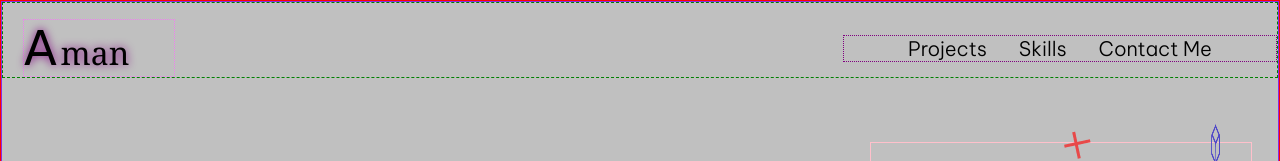
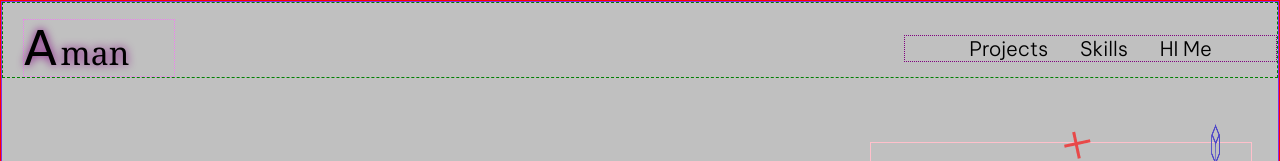
Before and after one commit to amanjangid01/devops-git, a plain HTML site: page index.html in a window 1280 px wide. Shown: the top 161 px of the page. Drawn offline with Linux system fonts and the light colour scheme.

Commit message:
Update index.html

```diff
--- a/index.html
+++ b/index.html
@@ -20,7 +20,7 @@
                 <div class="nav-items">
                     <div><a href="#projects">Projects</a></div>
                     <div><a href="#skills">Skills</a></div>
-                    <div><a href="#contactme">Contact Me</a></div>
+                    <div><a href="#contactme">HI Me</a></div>
                 </div>
             </div>
 
```
